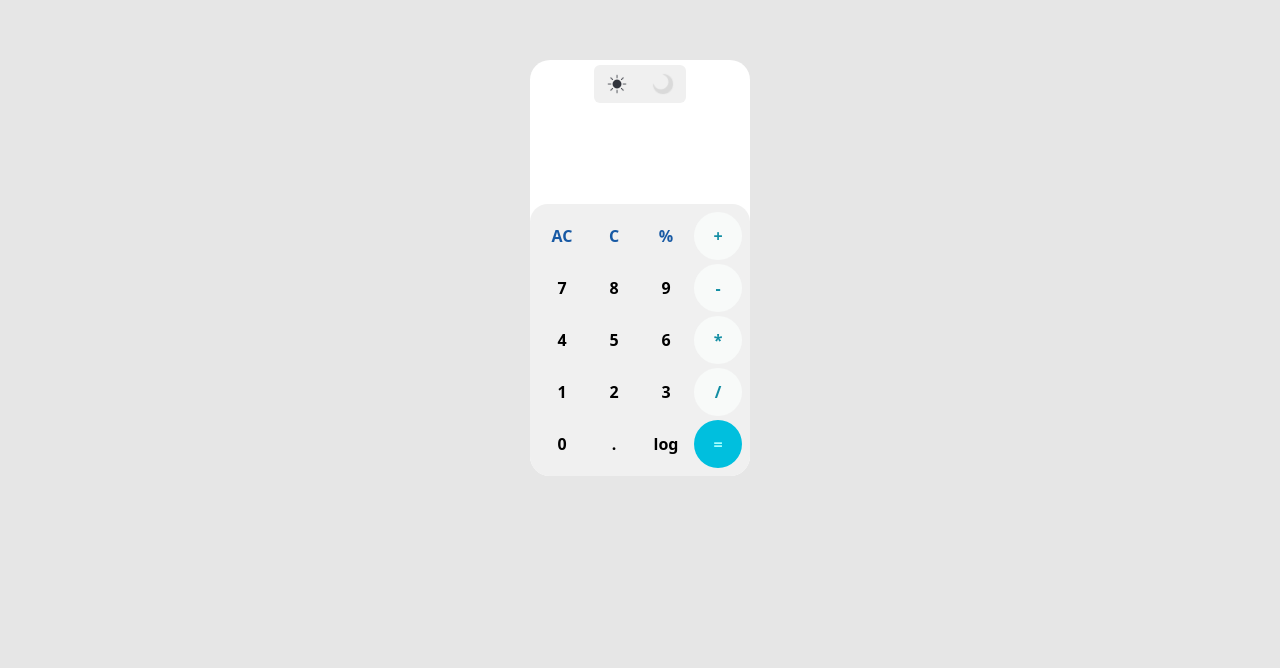
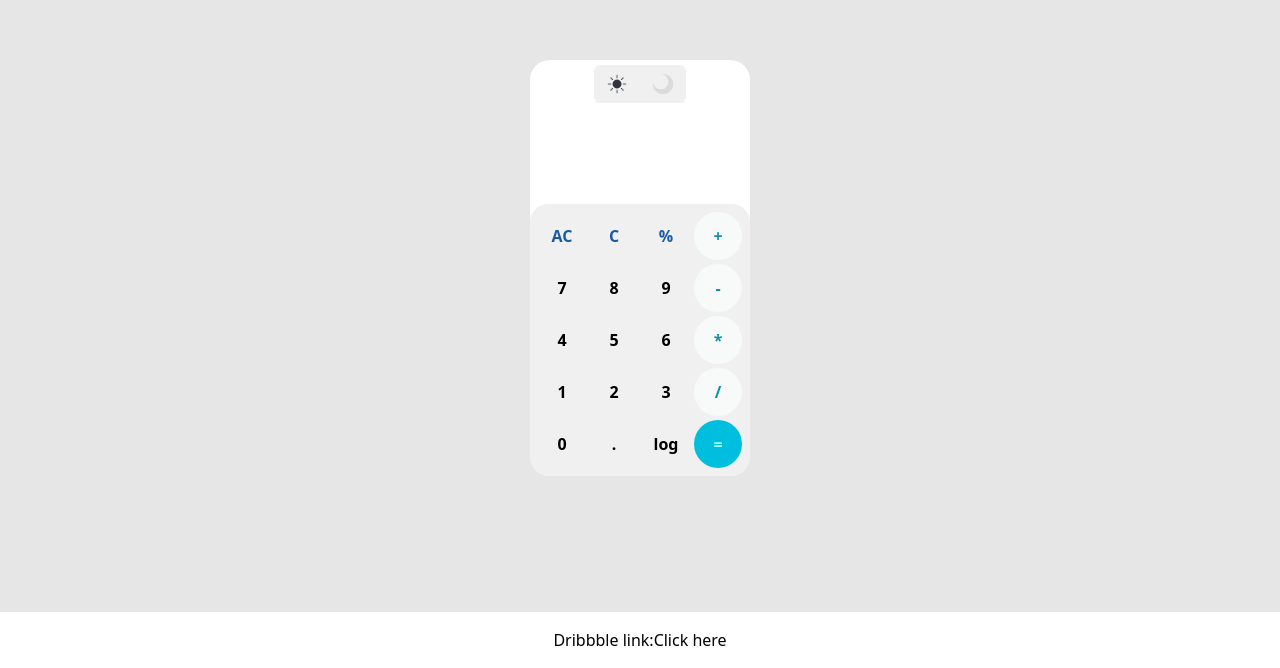
Before and after one commit to SultanDeveloper7/Calculator, a React (Vite) app: page / in a window 1280 px wide. Shown: the part 132-800 px from the top of the page. Built offline with nearby package versions, Linux system fonts and the light colour scheme.

Commit message:
Added the credits for the design creator

```diff
--- a/index.html
+++ b/index.html
@@ -4,7 +4,7 @@
     <meta charset="UTF-8" />
     <link rel="icon" type="image/svg+xml" href="/vite.svg" />
     <meta name="viewport" content="width=device-width, initial-scale=1.0" />
-    <title>Vite + React + TS</title>
+    <title>Simple calculator</title>
     <script>
       (function () {
         try {
--- a/src/App.tsx
+++ b/src/App.tsx
@@ -1,4 +1,4 @@
-import {  useState } from "react";
+import { useState } from "react";
 import sunIcon from "../public/icons/icons8-sun-50.png";
 import moonIcon from "../public/icons/icons8-moon-50.png";
 import "./App.css";
@@ -44,6 +44,7 @@ export default function App() {
   }
 
   return (
+    <>
       <div className={`bg-[#E6E6E6] dark:bg-[#1b1b1f] ${themeDuration} h-[100vh] w-[100%] flex items-center justify-center`}>
         <div className={`bg-[#FFFFFF] dark:bg-[#030822] ${themeDuration} rounded-[20px] overflow-hidden`}>
           <div className="h-12 mb-8 flex items-center justify-center">
@@ -52,7 +53,7 @@ export default function App() {
               <img src={moonIcon} height={22} width={22} onClick={() => toggleTheme(true)} />
             </div>
           </div>
-        <div className="flex h-8 items-center px-2 text-white overflow-hidden tracking-widest">{display}</div>
+          <div className={`flex h-8 items-center px-2 text-black dark:text-white ${themeDuration} overflow-hidden tracking-widest`}>{display}</div>
           <div className="flex h-8 items-center px-2 text-[#138EA4] font-bold overflow-hidden">{result}</div>
           <div className={`grid bg-[#F0F0F0] dark:bg-[#181C2F] ${themeDuration} p-2 rounded-t-[18px] grid-cols-4 gap-1`}>
             <button className="text-[#1759A4]" onClick={clearDisplay}>
@@ -117,6 +118,15 @@ export default function App() {
             </button>
           </div>
         </div>
+        <footer className={`absolute flex flex-col items-center justify-center bottom-0 left-0 py-4 w-[100%] bg-[#FFFFFF] dark:bg-[#030822] ${themeDuration}`}>
+          <p className={`text-black dark:text-white ${themeDuration}`}>
+            Dribbble link:
+            <a target="_blank" href="https://dribbble.com/shots/15449357-Daily-UI-004-Calculator-Design">
+              Click here
+            </a>
+          </p>
+        </footer>
       </div>
+    </>
   );
 }
```
Also changed, not shown: 1 other file (tests, documents, lock files or other folders). Lines whose indentation alone changed are shown as unchanged.
